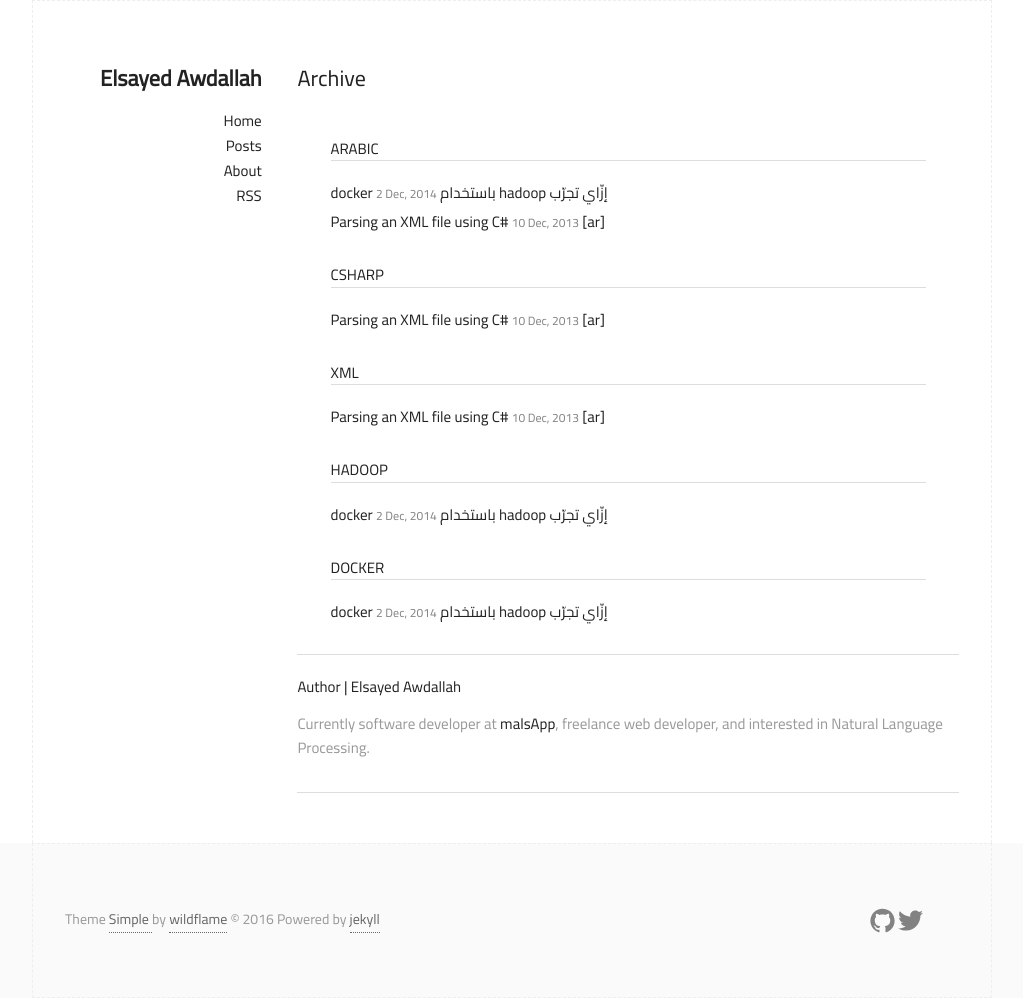
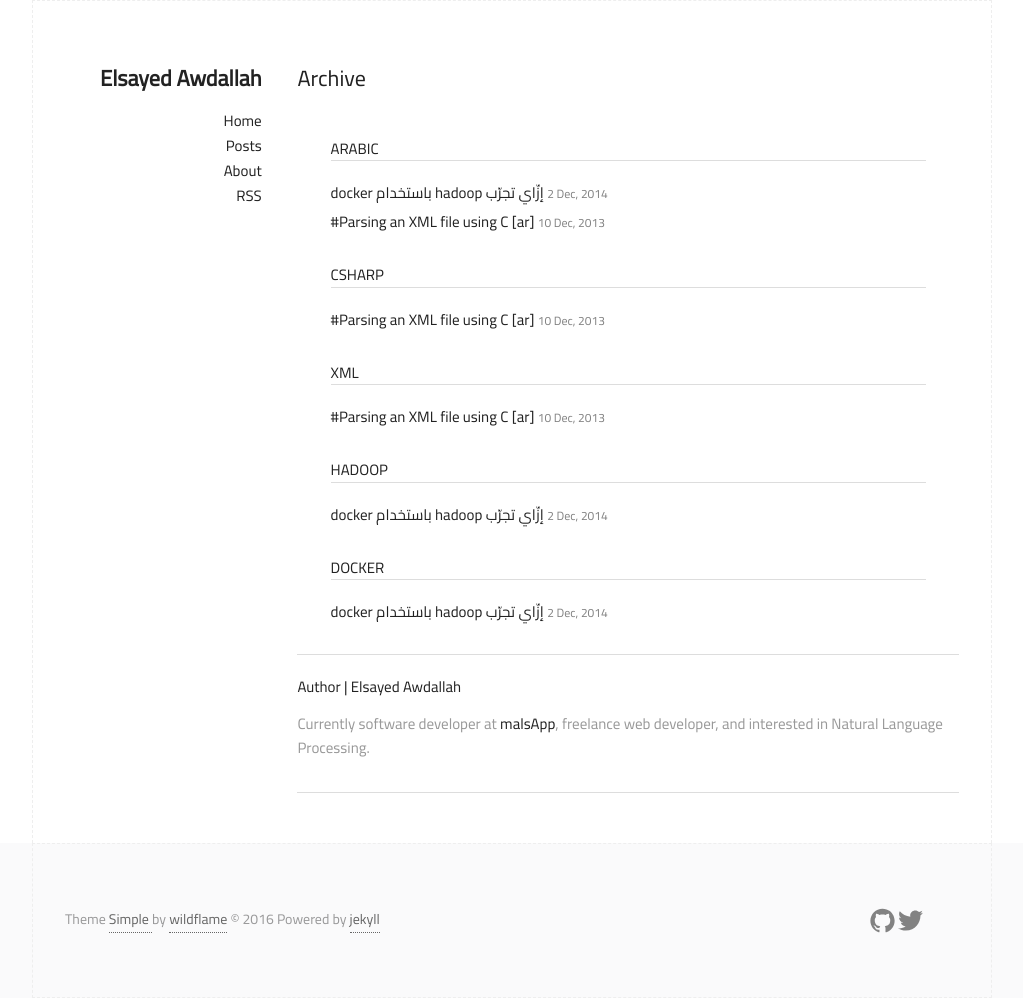
Before and after one commit to eawd/eawd.github.io, a Jekyll site: the page built from archive.html, in a window 1280 px wide. Shown: the whole page, without its empty margins (128-1151 px from the left). Built offline with Jekyll 4.4.1, drawn with Linux system fonts in a browser that asks for light colours.

Commit message:
better handling of titles in archive

```diff
--- a/archive.html
+++ b/archive.html
@@ -14,13 +14,12 @@
       <h2>{{ category | first }}</h2>
     </div>
     {% for post in category.last %}
-
-    {% if post.language == 'arabic' %}
-    <div class="rtl post_title">
-    {% else %}
     <div class="post_title">
-    {% endif %}
+      {% if post.language == 'arabic' %}
+      <bdi class="rtl"><a href="{{ post.url | prepend: site.baseurl }}">{{ post.title}}</a></bdi>
+      {% else %}
       <a href="{{ post.url | prepend: site.baseurl }}">{{ post.title}}</a>
+      {% endif %}
       <span class="date">{{ post.date | date: "%-d %b, %Y" }}</span>
     </div>
 
```
